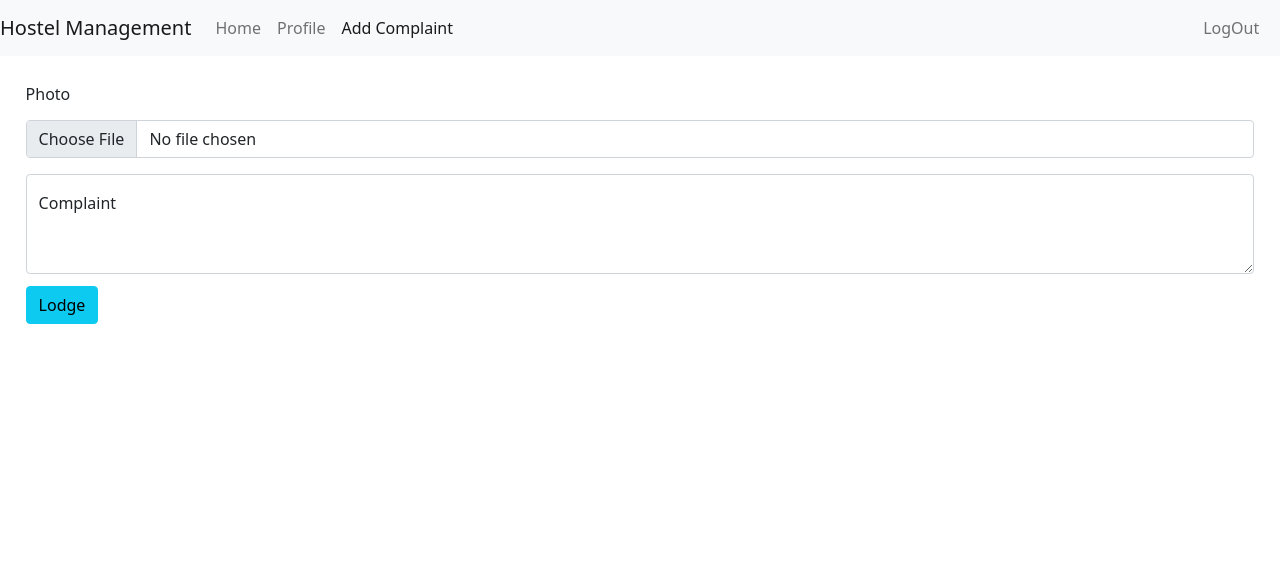
After one commit to yashwanth1412/HMS, a Django app: page /complaints/add in a window 1280 px wide. The commit adds this page. Shown: the top 570 px of the page. Run offline with Django 4.2, Linux system fonts and the light colour scheme; the visitor is signed in with stand-in values (Sample User, id 1); some libraries are stand-ins or nearby versions.

Commit message:
Started complaint management

```diff
--- a/complaints/forms.py
+++ b/complaints/forms.py
@@ -5,3 +5,8 @@ class ComplaintAdminForm(forms.ModelForm):
     class Meta:
         model = Complaint
         fields = ['user', 'photo', 'complaint', 'status', 'remarks']
+
+class ComplaintForm(forms.ModelForm):
+    class Meta:
+        model = Complaint
+        fields = ['photo', 'complaint']
--- /dev/null
+++ b/complaints/templates/complaints/add_complaint.html
@@ -0,0 +1,42 @@
+{% extends "users/layout.html" %}
+{% block content %}
+    <form method="POST" action="{% url 'complaints:add-complaint' %}" enctype="multipart/form-data" id='form'>
+        {% csrf_token %}
+        {% for field in form %}
+            {% if forloop.first %}
+                <div class='mb-3'>
+                    <label class="form-label"> {{field.label}} </label>
+                    <input type="file" class="form-control" name="photo" accept="image/*" id="id_photo">
+                </div>
+            {% else %}
+                <div class="form-floating">
+                    <textarea class="form-control" name="complaint" placeholder="Give your complaint here" required id="id_complaint" style="height: 100px"></textarea>
+                    <label for="floatingTextarea2">{{field.label}}</label>
+                </div>
+            {% endif %}
+
+            {% for error in field.errors %}
+                <div class="alert alert-danger">
+                    <strong>{{ error | escape }}</strong>
+                </div>
+            {% endfor %}
+        {% endfor %}
+        <input type="submit" value="Lodge" class="btn btn-info">
+    </form>
+
+    <style>
+        form{
+            margin: 2%;
+        }
+
+        input, textarea{
+            margin: .5% 0;
+            -webkit-margin-collapse: collapse;
+        }
+    </style>
+
+    <script>
+        const nav = document.getElementById("add_complaint")
+        nav.classList.add("active")
+    </script>
+{% endblock %}
--- a/complaints/urls.py
+++ b/complaints/urls.py
@@ -4,5 +4,5 @@ from . import views
 app_name = "complaints"
 
 urlpatterns = [
-    path('', views.ComplaintView.as_view(), name="home")
+    path('add', views.ComplaintView.as_view(), name="add-complaint")
 ]
--- a/complaints/views.py
+++ b/complaints/views.py
@@ -4,8 +4,31 @@ from django.contrib.auth.decorators import login_required
 from django.utils.decorators import method_decorator
 from django.views import View
 from django.contrib import messages
-
+from .models import Complaint
+from .forms import ComplaintForm
 # Create your views here.
 @method_decorator(login_required, name='dispatch')
 class ComplaintView(View):
-    pass
+    template_name = "complaints/add_complaint.html"
+    form = ComplaintForm
+
+    def get(self, request, *args, **kwargs):
+        form = self.form()
+        return render(request, self.template_name, {
+            "form" : form
+        })
+
+    def post(self, request, *args, **kwargs):
+        print(request.POST)
+        form = self.form(request.POST or None, request.FILES or None)
+        if form.is_valid():
+            s = form.save(commit=False)
+            s.user = request.user.profile
+            s.save()
+            messages.success(request, "Sucessfully lodged the complaint")
+            return redirect(reverse('complaints:add-complaint'))
+
+        messages.error(request, "Couldn't file complaint.")
+        return render(request, self.template_name, {
+            "form" : form
+        })
--- a/users/templates/users/home.html
+++ b/users/templates/users/home.html
@@ -1,4 +1,9 @@
 {% extends "users/layout.html" %}
 {% block content %}
     <h1>{{ msg }}</h1>
+
+    <script>
+        const nav = document.getElementById("home")
+        nav.classList.add("active")
+    </script>
 {% endblock %}
--- a/users/templates/users/layout.html
+++ b/users/templates/users/layout.html
@@ -33,10 +33,13 @@
             <div class="collapse navbar-collapse" id="navbarNav">
             <ul class="navbar-nav">
                 <li class="nav-item">
-                    <a class="nav-link" href="{% url 'users:home' %}">Home</a>
+                    <a class="nav-link" href="{% url 'users:home' %}" id="home">Home</a>
                 </li>
                 <li class="nav-item">
-                    <a class="nav-link" href="{% url 'users:profile' %}">Profile</a>
+                    <a class="nav-link" href="{% url 'users:profile' %}" id="profile">Profile</a>
+                </li>
+                <li class="nav-item">
+                    <a class="nav-link" href="{% url 'complaints:add-complaint' %}" id="add_complaint">Add Complaint</a>
                 </li>
                 <li class="nav-item" style="position: absolute; right: 1%;">
                     {% if request.user.is_authenticated %}
--- a/users/templates/users/profile.html
+++ b/users/templates/users/profile.html
@@ -90,5 +90,8 @@
         $(window).on("load", e => {
             toggle_form(true)
         })
+
+        const nav = document.getElementById("profile")
+        nav.classList.add("active")
     </script>
 {% endblock %}
--- a/users/views.py
+++ b/users/views.py
@@ -53,6 +53,9 @@ class ProfileView(View):
     def get(self, request, *args, **kwargs):
         profile = request.user.profile
 
+        if not profile:
+            return redirect(reverse("users:home"))
+
         room = None
         if profile.room:
             room = f"{profile.room.hostel.name} - Room no: {profile.room.number}"
```
